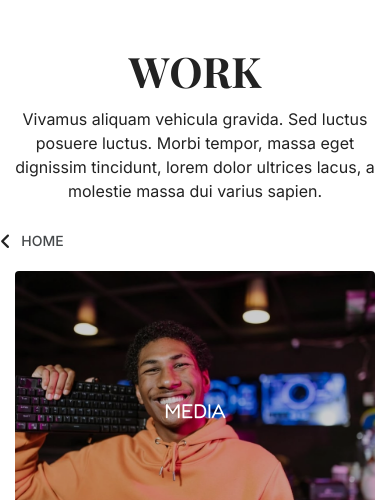
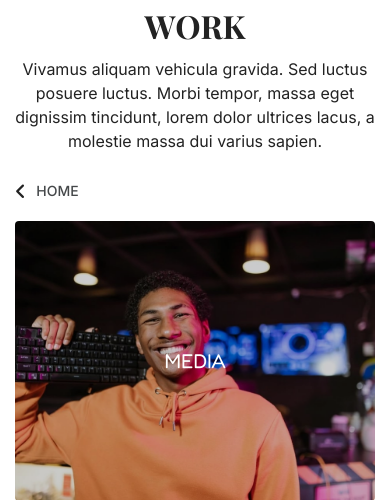
Before and after one commit to gigaamiridze/Photolens, a Flask app: page /work in a window 390 px wide. Shown: the part 68-568 px from the top of the page. Run offline with Flask 2, Linux system fonts and the light colour scheme; some libraries are stand-ins or nearby versions.

Commit message:
added 'work' page responsive

```diff
--- a/static/css/style.css
+++ b/static/css/style.css
@@ -1281,13 +1281,29 @@
   transition: none;
 }
 
-.text-content {
+@media only screen and (max-width: 768px) {
+  .first-section {
+    padding-left: 15px;
+    padding-right: 15px;
+  }
+}
+.first-section .text-content {
   max-width: 465px;
   margin-left: auto;
   margin-right: auto;
   padding-top: 50px;
 }
-.text-content .content-title {
+@media only screen and (max-width: 768px) {
+  .first-section .text-content {
+    padding-top: 30px;
+  }
+}
+@media only screen and (max-width: 480px) {
+  .first-section .text-content {
+    padding-top: 10px;
+  }
+}
+.first-section .text-content .content-title {
   font-size: 42px;
   font-family: "Playfair Display", serif;
   color: #222222;
@@ -1297,7 +1313,23 @@
   text-align: center;
   margin-bottom: 15px;
 }
-.text-content .content-text {
+@media only screen and (max-width: 768px) {
+  .first-section .text-content .content-title {
+    font-size: 32px;
+  }
+}
+@media only screen and (max-width: 380px) {
+  .first-section .text-content .content-title {
+    font-size: 28px;
+  }
+}
+@media only screen and (max-width: 320px) {
+  .first-section .text-content .content-title {
+    font-size: 26px;
+    margin-bottom: 10px;
+  }
+}
+.first-section .text-content .content-text {
   font-size: 16px;
   font-family: "Inter", sans-serif;
   color: #222222;
@@ -1305,6 +1337,12 @@
   line-height: 24px;
   text-align: center;
 }
+@media only screen and (max-width: 380px) {
+  .first-section .text-content .content-text {
+    font-size: 15px;
+    line-height: 23px;
+  }
+}
 
 .section-cont .back-link {
   display: flex;
@@ -1312,10 +1350,35 @@
   align-items: center;
   padding-top: 30px;
 }
+@media only screen and (max-width: 1024px) {
+  .section-cont .back-link {
+    padding-left: 15px;
+  }
+}
+@media only screen and (max-width: 900px) {
+  .section-cont .back-link {
+    padding-left: 40px;
+  }
+}
+@media only screen and (max-width: 768px) {
+  .section-cont .back-link {
+    padding-left: 15px;
+  }
+}
+@media only screen and (max-width: 380px) {
+  .section-cont .back-link {
+    padding-top: 25px;
+  }
+}
 .section-cont .back-link .fa-angle-left {
   font-size: 18px;
   color: #222222;
   margin-right: 10px;
+}
+@media only screen and (max-width: 320px) {
+  .section-cont .back-link .fa-angle-left {
+    font-size: 16px;
+  }
 }
 .section-cont .back-link .page-name {
   font-size: 14px;
@@ -1344,6 +1407,11 @@
 .section-cont .change-size {
   padding-top: 0;
   margin-top: 20px;
+}
+@media only screen and (max-width: 320px) {
+  .section-cont .change-size {
+    margin-top: 15px;
+  }
 }
 
 .fixed-header .header-cont {
--- a/static/sass/main/_workPage.scss
+++ b/static/sass/main/_workPage.scss
@@ -20,20 +20,38 @@
 }
 
 //  first section
+.first-section {
+    @include responsive(tablet) {
+        padding-left: $px15;
+        padding-right: $px15;
+    }
     .text-content {
         max-width: 465px;
         margin-left: auto;
         margin-right: auto;
         padding-top: $px50;
+        @include responsive(tablet) { padding-top: $px30; }
+        @include responsive(phone-land-sm) { padding-top: $px10; }
         .content-title {
             @include text-property ($px42, $playFair, $black, $upper, none);
             font-weight: $bold;
             text-align: center;
             margin-bottom: $px15;
+            @include responsive(tablet) { font-size: $px32; }
+            @include responsive(phone-port-md) { font-size: $px28; }
+            @include responsive(phone-port-sm) {
+                font-size: $px26;
+                margin-bottom: $px10;
+            }
         }
         .content-text {
             @include text-property ($px16, $inter, $black, none, $px24);
             text-align: center;
+            @include responsive(phone-port-md) {
+                font-size: $px15;
+                line-height: $px23;
+            }
+        }
     }
 }
 
@@ -44,10 +62,15 @@
         width: $px70;
         align-items: center;
         padding-top: $px30;
+        @include responsive(desktop) { padding-left: $px15; }
+        @include responsive(tablet-lg) { padding-left: $px40; }
+        @include responsive(tablet) { padding-left: $px15; }
+        @include responsive(phone-port-md) { padding-top: $px25; }
         .fa-angle-left {
             font-size: $px18;
             color: $black;
             margin-right: $px10;
+            @include responsive(phone-port-sm) { font-size: $px16; }
         }
         .page-name {
             @include text-property ($px14, $inter, $dark-gray, $upper, none);
@@ -73,5 +96,6 @@
     .change-size {
         padding-top: 0;
         margin-top: $px20;
+        @include responsive(phone-port-sm) { margin-top: $px15; }
     }
 }
--- a/static/sass/modules/_variables.scss
+++ b/static/sass/modules/_variables.scss
@@ -26,6 +26,7 @@
 $px18: 18px;
 $px20: 20px;
 $px22: 22px;
+$px23: 23px;
 $px24: 24px;
 $px25: 25px;
 $px26: 26px;
--- a/templates/work.html
+++ b/templates/work.html
@@ -90,7 +90,7 @@
                 </div>
             </div>
         </header>
-        <section>
+        <section class="first-section">
             <div class="text-content">
                 <h2 class="content-title">work</h2>
                 <p class="content-text">
```
Lines whose indentation alone changed are shown as unchanged.
